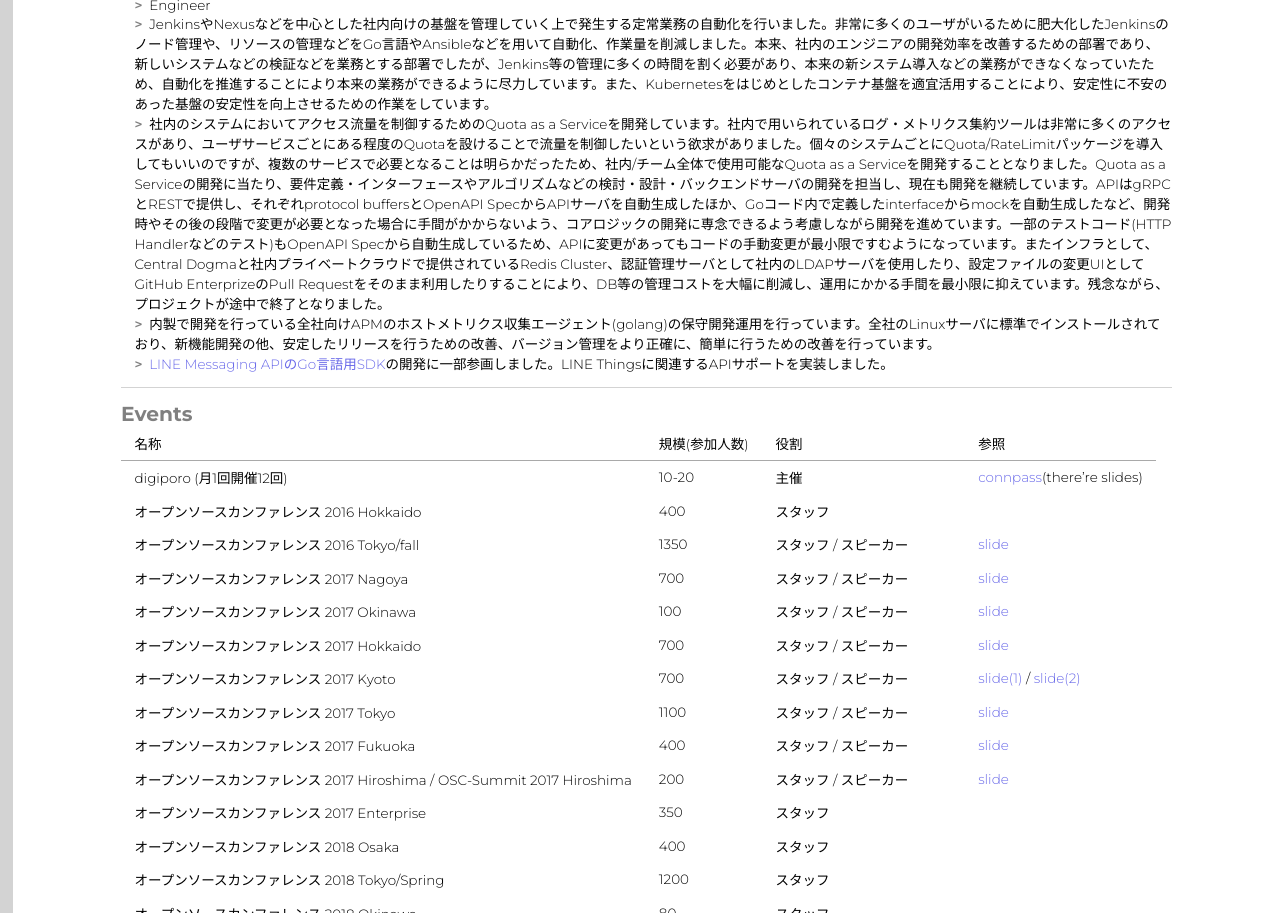
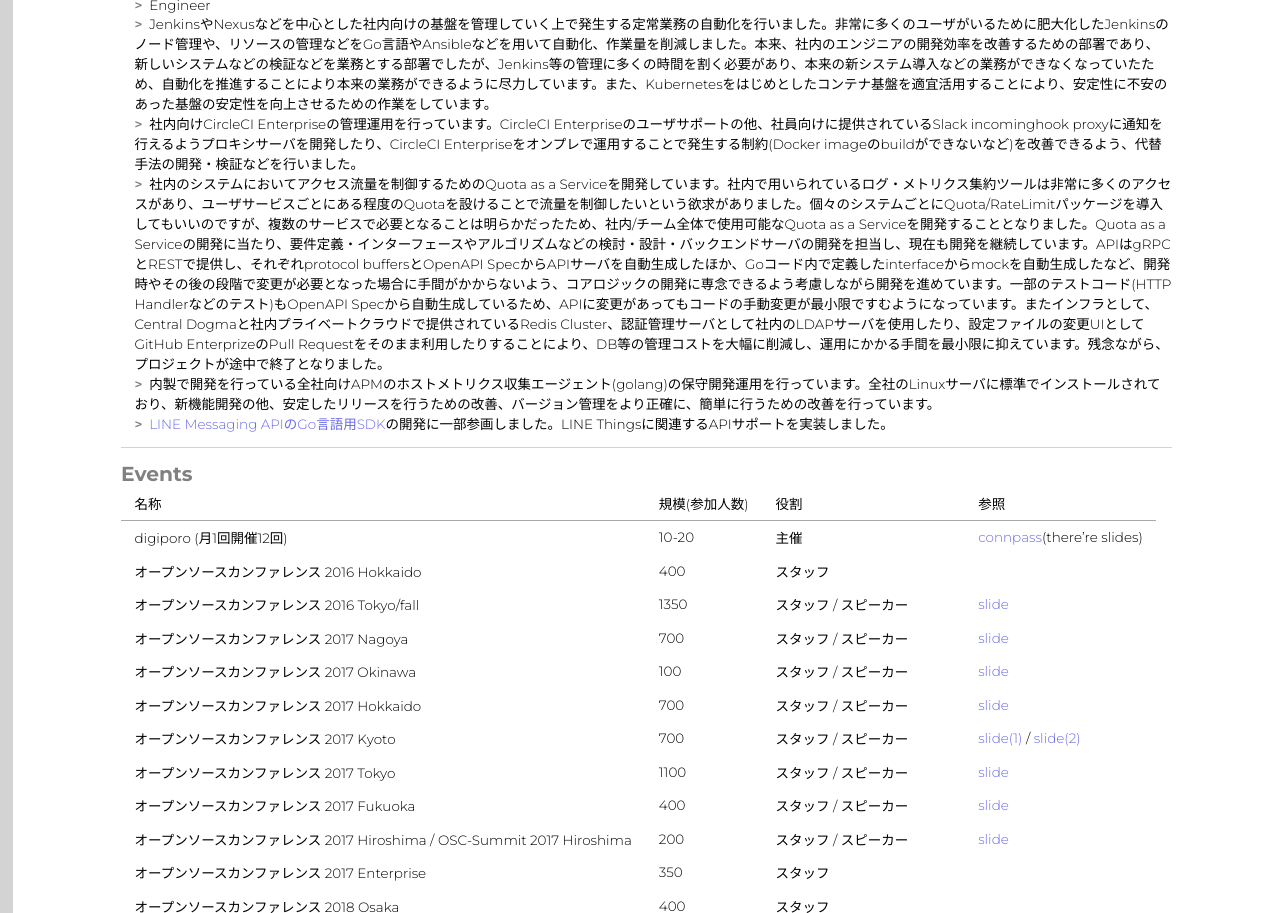
Before and after one commit to nasa9084/nasa9084.github.io, a plain HTML site: page index.html in a window 1280 px wide. Shown: the part 1287-2200 px from the top of the page. Drawn offline with Linux system fonts and the light colour scheme.

Commit message:
update about CircleCI enterprise

```diff
--- a/index.html
+++ b/index.html
@@ -88,6 +88,7 @@
           <dt><a href="https://linecorp.com/ja/">LINE株式会社</a>: 2018/10 -</dt>
           <dd>Engineer</dd>
           <dd>JenkinsやNexusなどを中心とした社内向けの基盤を管理していく上で発生する定常業務の自動化を行いました。非常に多くのユーザがいるために肥大化したJenkinsのノード管理や、リソースの管理などをGo言語やAnsibleなどを用いて自動化、作業量を削減しました。本来、社内のエンジニアの開発効率を改善するための部署であり、新しいシステムなどの検証などを業務とする部署でしたが、Jenkins等の管理に多くの時間を割く必要があり、本来の新システム導入などの業務ができなくなっていたため、自動化を推進することにより本来の業務ができるように尽力しています。また、Kubernetesをはじめとしたコンテナ基盤を適宜活用することにより、安定性に不安のあった基盤の安定性を向上させるための作業をしています。</dd>
+          <dd>社内向けCircleCI Enterpriseの管理運用を行っています。CircleCI Enterpriseのユーザサポートの他、社員向けに提供されているSlack incominghook proxyに通知を行えるようプロキシサーバを開発したり、CircleCI Enterpriseをオンプレで運用することで発生する制約(Docker imageのbuildができないなど)を改善できるよう、代替手法の開発・検証などを行いました。</dd>
           <dd>社内のシステムにおいてアクセス流量を制御するためのQuota as a Serviceを開発しています。社内で用いられているログ・メトリクス集約ツールは非常に多くのアクセスがあり、ユーザサービスごとにある程度のQuotaを設けることで流量を制御したいという欲求がありました。個々のシステムごとにQuota/RateLimitパッケージを導入してもいいのですが、複数のサービスで必要となることは明らかだったため、社内/チーム全体で使用可能なQuota as a Serviceを開発することとなりました。Quota as a Serviceの開発に当たり、要件定義・インターフェースやアルゴリズムなどの検討・設計・バックエンドサーバの開発を担当し、現在も開発を継続しています。APIはgRPCとRESTで提供し、それぞれprotocol buffersとOpenAPI SpecからAPIサーバを自動生成したほか、Goコード内で定義したinterfaceからmockを自動生成したなど、開発時やその後の段階で変更が必要となった場合に手間がかからないよう、コアロジックの開発に専念できるよう考慮しながら開発を進めています。一部のテストコード(HTTP Handlerなどのテスト)もOpenAPI Specから自動生成しているため、APIに変更があってもコードの手動変更が最小限ですむようになっています。またインフラとして、Central Dogmaと社内プライベートクラウドで提供されているRedis Cluster、認証管理サーバとして社内のLDAPサーバを使用したり、設定ファイルの変更UIとしてGitHub EnterprizeのPull Requestをそのまま利用したりすることにより、DB等の管理コストを大幅に削減し、運用にかかる手間を最小限に抑えています。残念ながら、プロジェクトが途中で終了となりました。</dd>
           <dd>内製で開発を行っている全社向けAPMのホストメトリクス収集エージェント(golang)の保守開発運用を行っています。全社のLinuxサーバに標準でインストールされており、新機能開発の他、安定したリリースを行うための改善、バージョン管理をより正確に、簡単に行うための改善を行っています。</dd>
           <dd><a href="https://github.com/line/line-bot-sdk-go">LINE Messaging APIのGo言語用SDK</a>の開発に一部参画しました。LINE Thingsに関連するAPIサポートを実装しました。</dd>
```
